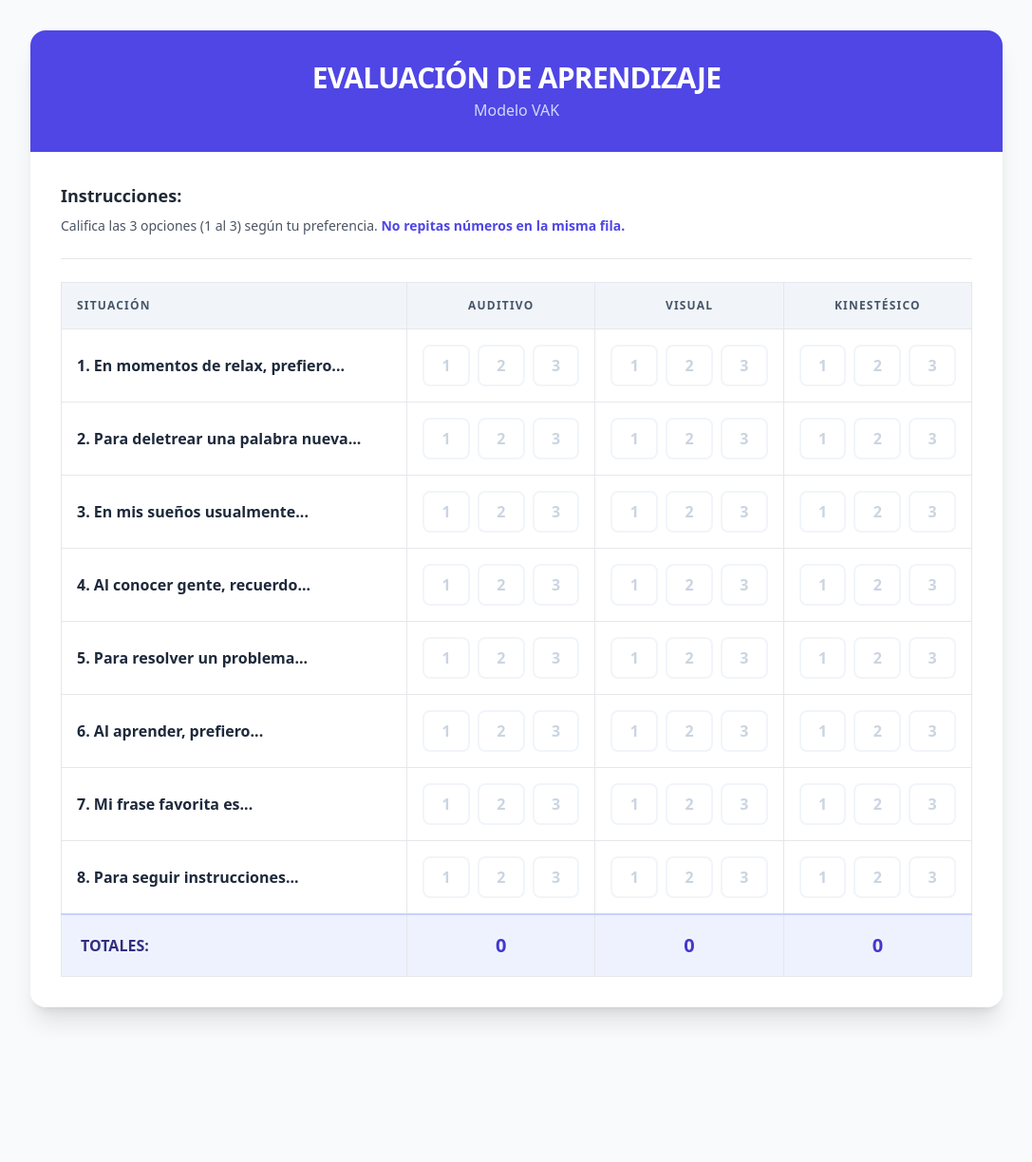
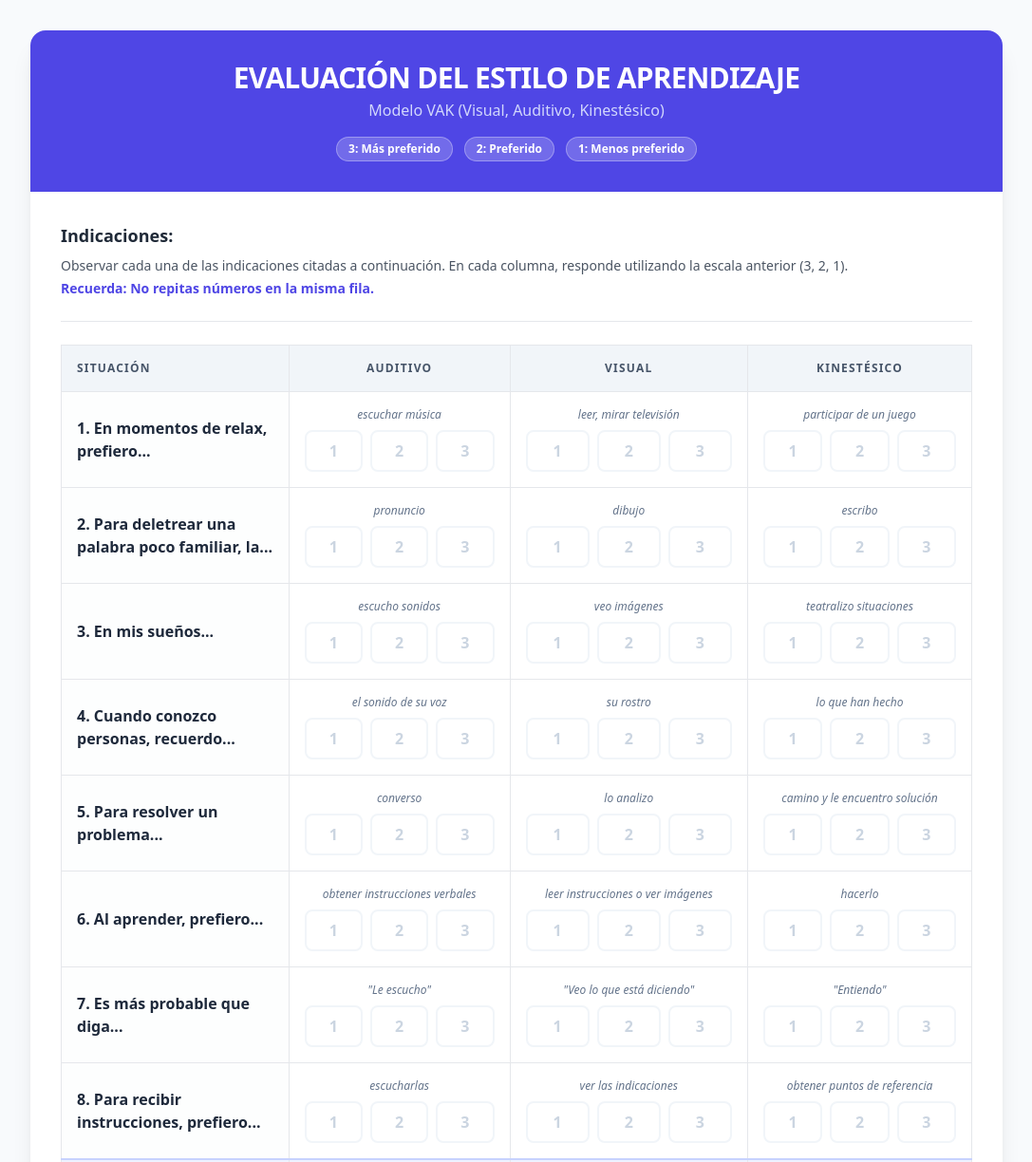
Before and after one commit to KarenYe1789/Test-Estilo-de-aprendizajes, a plain HTML site: page index.html in a window 1280 px wide. Shown: the top 1224 px of the page at 95% size, without its empty margins (96-1183 px from the left). Before the commit the page ends 1093 px from the top, so only its background shows below. Drawn offline with nearby package versions, Linux system fonts and the light colour scheme.

Commit message:
Revise learning style evaluation HTML structure and content
Updated the content and structure of the learning style evaluation HTML page, including new instructions and styles.

```diff
--- a/index.html
+++ b/index.html
@@ -63,7 +63,6 @@
             min-width: 44px;
         }
 
-        /* Estilo para la captura de imagen */
         #captureArea {
             padding: 20px;
             border-radius: 20px;
@@ -72,10 +71,18 @@
 </head>
 <body class="bg-slate-50 min-h-screen md:py-8 md:px-4">
     <div class="max-w-5xl mx-auto bg-white md:rounded-2xl shadow-xl overflow-hidden print-container">
-        <!-- Encabezado -->
+        <!-- Encabezado con Escala de Puntaje -->
         <div class="bg-indigo-600 p-6 md:p-8 text-white text-center">
-            <h1 class="text-2xl md:text-3xl font-extrabold uppercase tracking-tight">Evaluación de Aprendizaje</h1>
-            <p class="mt-1 text-indigo-100 opacity-90 text-sm md:text-base no-print">Modelo VAK</p>
+            <h1 class="text-2xl md:text-3xl font-extrabold uppercase tracking-tight">Evaluación del Estilo de Aprendizaje</h1>
+            <p class="mt-1 text-indigo-100 opacity-90 text-sm md:text-base no-print">Modelo VAK (Visual, Auditivo, Kinestésico)</p>
+
+            <!-- Escala de Valores Reincorporada -->
+            <div class="mt-4 flex flex-wrap justify-center gap-3 no-print">
+                <span class="bg-white/20 px-3 py-1 rounded-full text-xs font-bold border border-white/30">3: Más preferido</span>
+                <span class="bg-white/20 px-3 py-1 rounded-full text-xs font-bold border border-white/30">2: Preferido</span>
+                <span class="bg-white/20 px-3 py-1 rounded-full text-xs font-bold border border-white/30">1: Menos preferido</span>
+            </div>
+
             <div class="hidden print:block mt-4 text-left border-t border-indigo-400 pt-4">
                 <p><strong>Nombre:</strong> _________________________________</p>
             </div>
@@ -84,10 +91,10 @@
         <div class="p-5 md:p-8">
             <!-- Instrucciones -->
             <div class="mb-6 border-b pb-6 no-print">
-                <h2 class="text-lg font-bold text-gray-800 mb-2">Instrucciones:</h2>
+                <h2 class="text-lg font-bold text-gray-800 mb-2">Indicaciones:</h2>
                 <p class="text-gray-600 text-sm">
-                    Califica las 3 opciones (1 al 3) según tu preferencia.
-                    <span class="text-indigo-600 font-bold">No repitas números en la misma fila.</span>
+                    Observar cada una de las indicaciones citadas a continuación. En cada columna, responde utilizando la escala anterior (3, 2, 1).
+                    <span class="text-indigo-600 font-bold block mt-1">Recuerda: No repitas números en la misma fila.</span>
                 </p>
             </div>
 
@@ -96,7 +103,7 @@
                 <table class="w-full border-collapse">
                     <thead class="hidden md:table-header-group">
                         <tr class="bg-slate-100 text-slate-600 uppercase text-xs font-bold tracking-widest">
-                            <th class="border p-4 text-left">Situación</th>
+                            <th class="border p-4 text-left w-1/4">Situación</th>
                             <th class="border p-4 text-center">Auditivo</th>
                             <th class="border p-4 text-center">Visual</th>
                             <th class="border p-4 text-center">Kinestésico</th>
@@ -116,7 +123,6 @@
 
             <!-- RESULTADOS Y CAPTURA -->
             <div id="resultContainer" class="hidden no-print">
-                <!-- Este es el área que se convertirá en imagen -->
                 <div id="captureArea" class="mt-8 rounded-3xl text-white shadow-2xl transition-all duration-500">
                     <div class="flex flex-col md:flex-row items-center gap-6 p-4">
                         <div id="iconResult" class="p-4 bg-white/20 rounded-2xl shadow-inner"></div>
@@ -127,15 +133,13 @@
                             </div>
                             <p class="text-sm md:text-base opacity-90 mb-4" id="resDesc"></p>
                             <div class="bg-white/10 rounded-2xl p-4 text-left">
-                                <h4 class="font-bold mb-2 flex items-center gap-2">Tips clave:</h4>
+                                <h4 class="font-bold mb-2 flex items-center gap-2">Tips para potenciar tu estilo:</h4>
                                 <ul id="resTips" class="grid grid-cols-1 md:grid-cols-2 gap-2 text-sm list-none"></ul>
                             </div>
                         </div>
                     </div>
-                    <div class="text-center pb-2 pt-4 opacity-50 text-[10px] uppercase tracking-widest">Generado en Capacitación VAK</div>
                 </div>
 
-                <!-- Botones de Acción -->
                 <div class="mt-6 grid grid-cols-1 sm:grid-cols-2 gap-4">
                     <button onclick="downloadImage()" class="flex items-center justify-center gap-2 bg-emerald-600 text-white p-4 rounded-xl font-bold hover:bg-emerald-700 transition-all shadow-lg">
                         <svg xmlns="http://www.w3.org/2000/svg" class="h-5 w-5" fill="none" viewBox="0 0 24 24" stroke="currentColor">
@@ -151,21 +155,20 @@
                     </button>
                 </div>
             </div>
-
-            <p class="hidden print:block mt-6 text-xs text-slate-400 italic">Test VAK - Resultados de Evaluación</p>
         </div>
     </div>
 
     <script>
+        // Datos actualizados según la imagen proporcionada
         const items = [
-            { q: "En momentos de relax, prefiero...", opts: ["Escuchar música", "Ver TV o leer", "Jugar o hacer algo"] },
-            { q: "Para deletrear una palabra nueva...", opts: ["La pronuncio", "La imagino", "La escribo"] },
-            { q: "En mis sueños usualmente...", opts: ["Hay sonidos", "Hay imágenes", "Hay sensaciones"] },
-            { q: "Al conocer gente, recuerdo...", opts: ["Su voz", "Su cara", "Lo que hicimos"] },
-            { q: "Para resolver un problema...", opts: ["Lo hablo", "Lo analizo visualmente", "Me muevo o actúo"] },
-            { q: "Al aprender, prefiero...", opts: ["Oír al instructor", "Ver diapositivas", "Hacer prácticas"] },
-            { q: "Mi frase favorita es...", opts: ["\"Te escucho\"", "\"Ya veo\"", "\"Lo capto\""] },
-            { q: "Para seguir instrucciones...", opts: ["Las oigo", "Las leo", "Busco un ejemplo"] }
+            { q: "En momentos de relax, prefiero...", opts: ["escuchar música", "leer, mirar televisión", "participar de un juego"] },
+            { q: "Para deletrear una palabra poco familiar, la...", opts: ["pronuncio", "dibujo", "escribo"] },
+            { q: "En mis sueños...", opts: ["escucho sonidos", "veo imágenes", "teatralizo situaciones"] },
+            { q: "Cuando conozco personas, recuerdo...", opts: ["el sonido de su voz", "su rostro", "lo que han hecho"] },
+            { q: "Para resolver un problema...", opts: ["converso", "lo analizo", "camino y le encuentro solución"] },
+            { q: "Al aprender, prefiero...", opts: ["obtener instrucciones verbales", "leer instrucciones o ver imágenes", "hacerlo"] },
+            { q: "Es más probable que diga...", opts: ["\"Le escucho\"", "\"Veo lo que está diciendo\"", "\"Entiendo\""] },
+            { q: "Para recibir instrucciones, prefiero...", opts: ["escucharlas", "ver las indicaciones", "obtener puntos de referencia"] }
         ];
 
         let scores = Array(items.length).fill(null).map(() => [0, 0, 0]);
@@ -173,11 +176,12 @@
         function render() {
             const body = document.getElementById('testBody');
             body.innerHTML = items.map((item, rIdx) => `
-                <tr>
-                    <td class="border p-4 font-bold text-slate-800">${rIdx + 1}. ${item.q}</td>
+                <tr class="transition-colors hover:bg-slate-50">
+                    <td class="border p-4 font-bold text-slate-800 bg-slate-50/30">${rIdx + 1}. ${item.q}</td>
                     ${item.opts.map((opt, cIdx) => `
                         <td class="border p-2 md:p-4">
                             <span class="mobile-label md:hidden">${opt}</span>
+                            <p class="hidden md:block text-xs text-slate-500 mb-2 italic text-center">${opt}</p>
                             <div class="flex justify-center gap-2 no-print">
                                 ${[1, 2, 3].map(v => `
                                     <button onclick="setVal(${rIdx}, ${cIdx}, ${v})"
@@ -215,9 +219,9 @@
                 const container = document.getElementById('resultContainer');
                 container.classList.remove('hidden');
 
-                if (max === a) show("Auditivo", "Aprendes mejor escuchando.", "bg-blue-600", "👂", a, ["Graba clases.", "Estudia en voz alta.", "Participa en debates."]);
-                else if (max === v) show("Visual", "Aprendes mejor viendo.", "bg-emerald-600", "👁️", v, ["Usa colores.", "Haz mapas mentales.", "Mira tutoriales."]);
-                else show("Kinestésico", "Aprendes mejor haciendo.", "bg-orange-600", "👋", k, ["Practica lo aprendido.", "Toma descansos cortos.", "Usa objetos reales."]);
+                if (max === a) show("Auditivo", "Aprendes mejor mediante sonidos y explicaciones verbales.", "bg-blue-600", "👂", a, ["Escucha grabaciones.", "Estudia en voz alta.", "Participa en debates."]);
+                else if (max === v) show("Visual", "Aprendes mejor mediante imágenes, lecturas y gráficos.", "bg-emerald-600", "👁️", v, ["Usa diagramas.", "Haz mapas conceptuales.", "Mira tutoriales."]);
+                else show("Kinestésico", "Aprendes mejor mediante la práctica, el movimiento y el tacto.", "bg-orange-600", "👋", k, ["Haz simulacros.", "Toma descansos con estiramiento.", "Aprende haciendo."]);
             }
         }
 
@@ -225,19 +229,15 @@
             const area = document.getElementById('captureArea');
             area.className = `mt-8 rounded-3xl text-white shadow-2xl ${color}`;
             document.getElementById('resTitle').innerText = title;
-            document.getElementById('resScore').innerText = `${score} PTS`;
+            document.getElementById('resScore').innerText = `${score} PTS TOTALES`;
             document.getElementById('resDesc').innerText = desc;
             document.getElementById('iconResult').innerHTML = `<span class="text-5xl">${icon}</span>`;
-            document.getElementById('resTips').innerHTML = tips.map(tip => `<li class="bg-white/10 p-2 rounded-lg">✓ ${tip}</li>`).join('');
+            document.getElementById('resTips').innerHTML = tips.map(tip => `<li class="bg-white/10 p-2 rounded-lg flex items-center gap-2"><span>✔</span> ${tip}</li>`).join('');
         }
 
-        // FUNCIÓN CLAVE: Convierte el HTML en Imagen PNG
         function downloadImage() {
             const element = document.getElementById('captureArea');
-            html2canvas(element, {
-                backgroundColor: null,
-                scale: 2 // Mayor calidad
-            }).then(canvas => {
+            html2canvas(element, { backgroundColor: null, scale: 2 }).then(canvas => {
                 const link = document.createElement('a');
                 link.download = 'mi-estilo-aprendizaje.png';
                 link.href = canvas.toDataURL('image/png');
```
